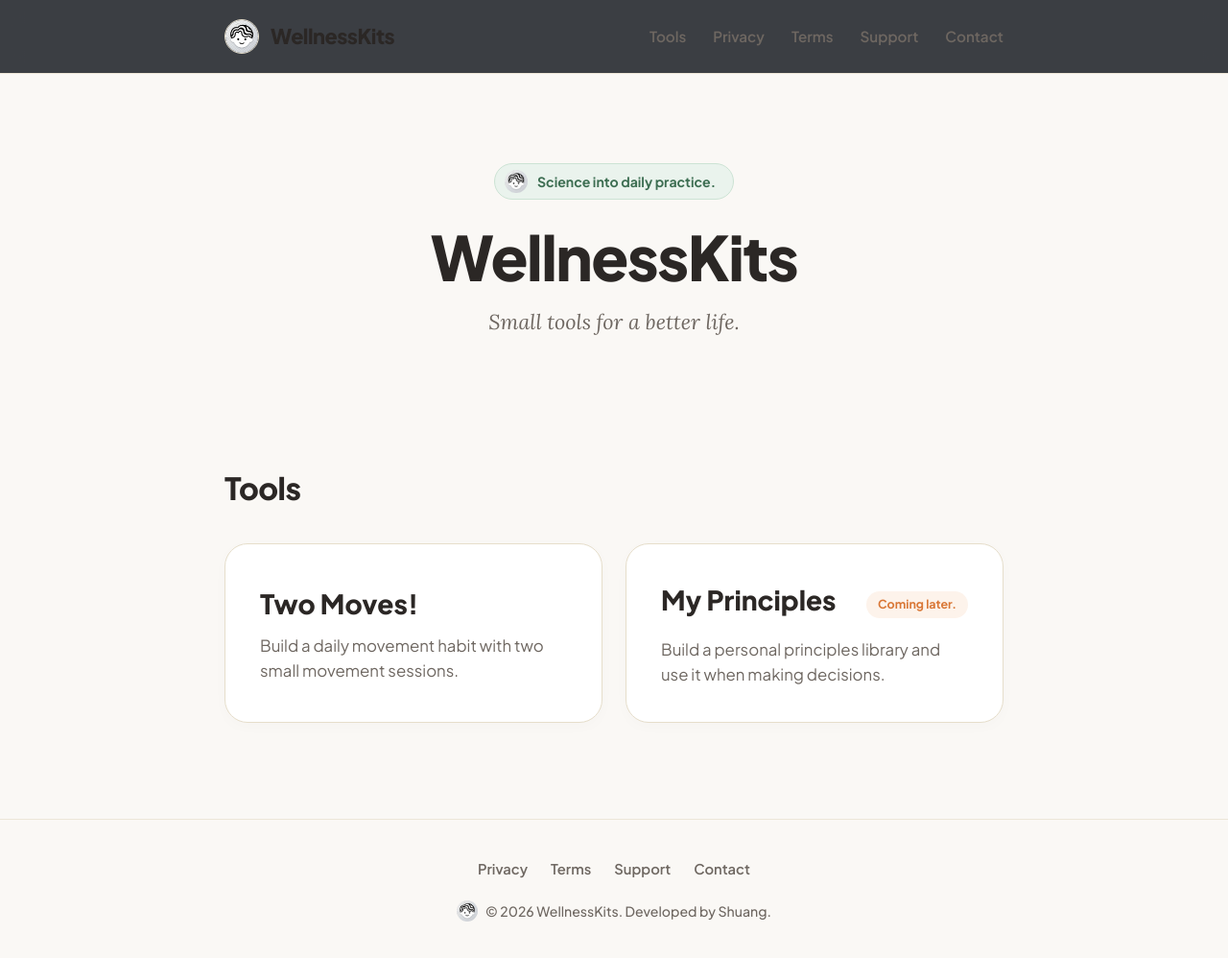
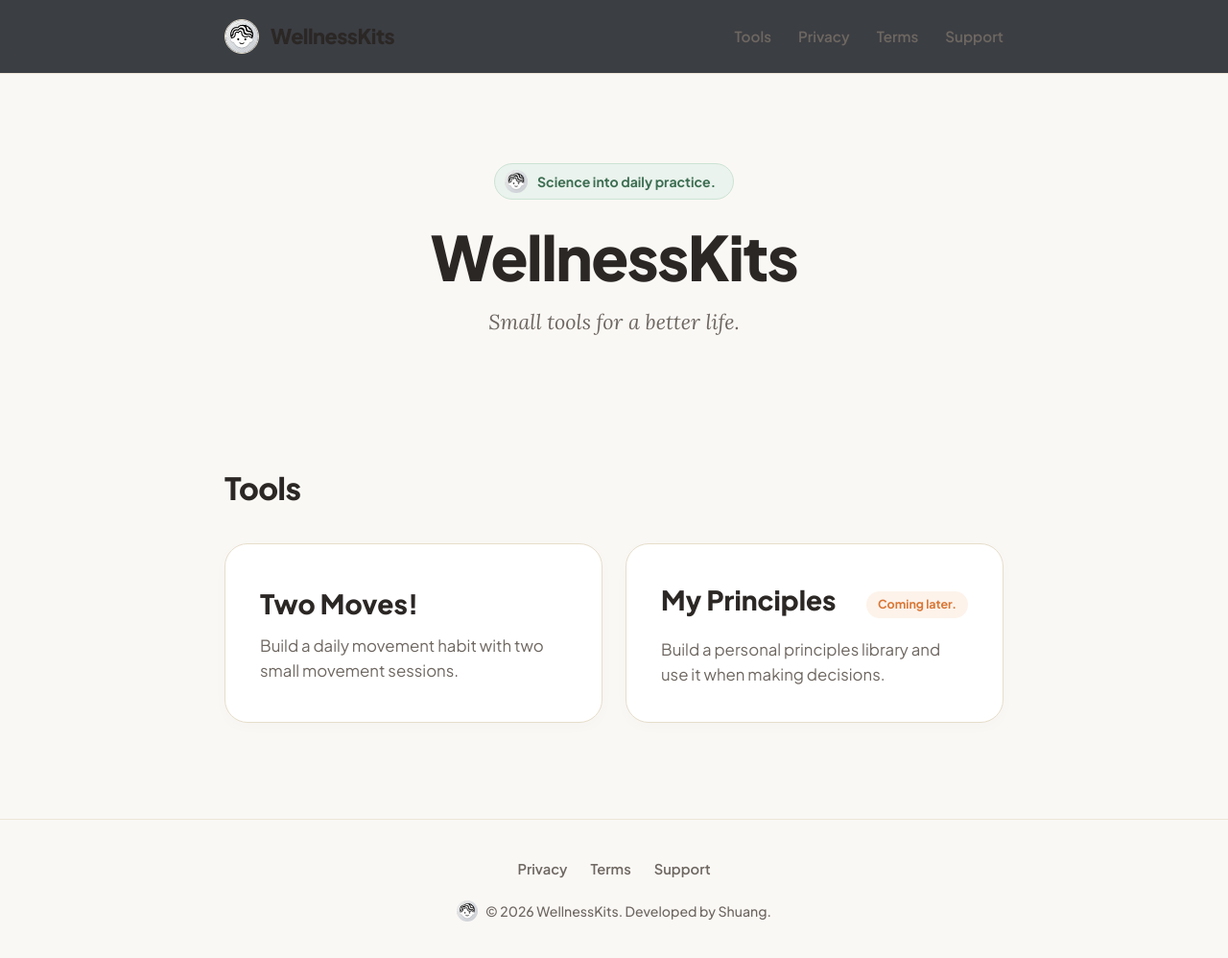
Before and after one commit to YoYo1248/wellnessKits_official, a website built with Vite: page index.html in a window 1280 px wide. Shown: the whole page at 96% size. Built offline with nearby package versions, Linux system fonts and the light colour scheme.

Commit message:
Remove Contact link entry since Support already includes it

```diff
--- a/index.html
+++ b/index.html
@@ -23,7 +23,6 @@
         <li><a href="./privacy.html">Privacy</a></li>
         <li><a href="./terms.html">Terms</a></li>
         <li><a href="./support.html">Support</a></li>
-        <li><a href="mailto:contact@wellnesskits.app">Contact</a></li>
       </ul>
     </div>
   </header>
@@ -73,7 +72,6 @@
         <a href="./privacy.html">Privacy</a>
         <a href="./terms.html">Terms</a>
         <a href="./support.html">Support</a>
-        <a href="mailto:contact@wellnesskits.app">Contact</a>
       </div>
     </div>
 
```
